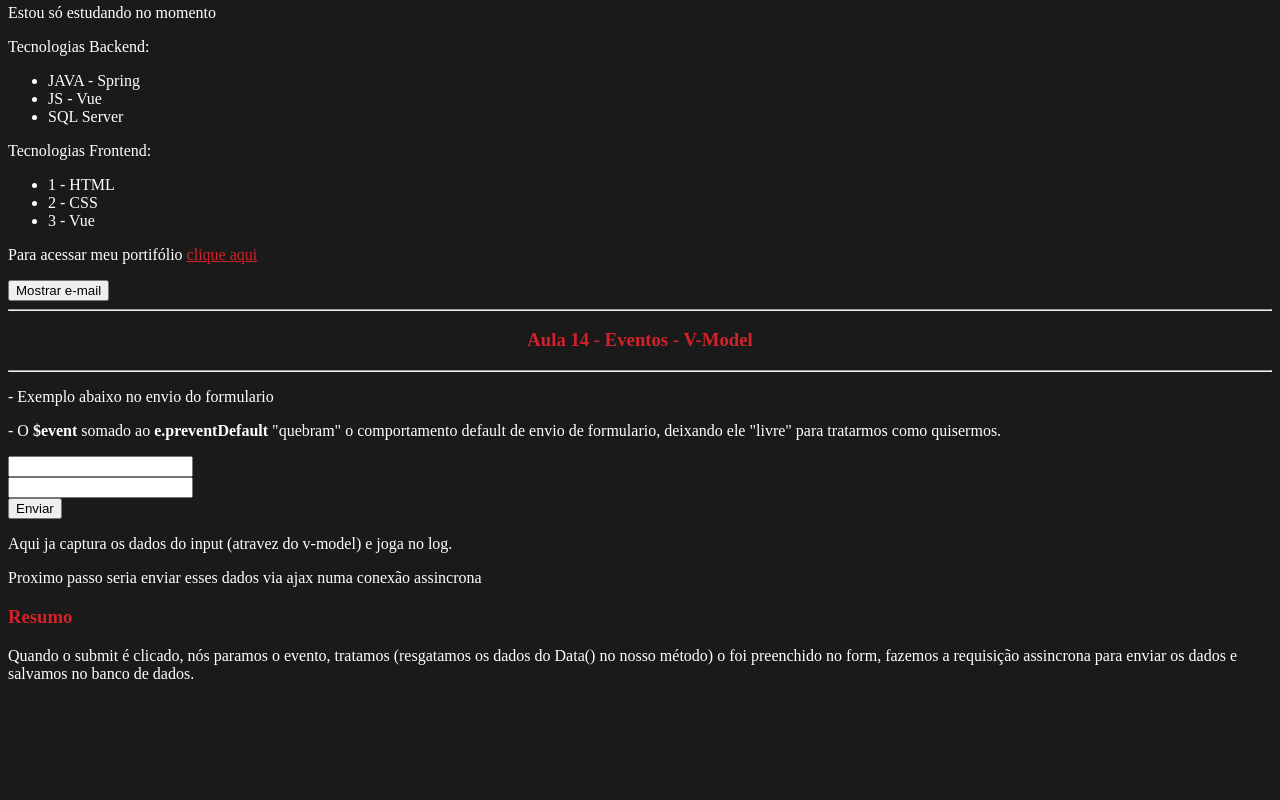
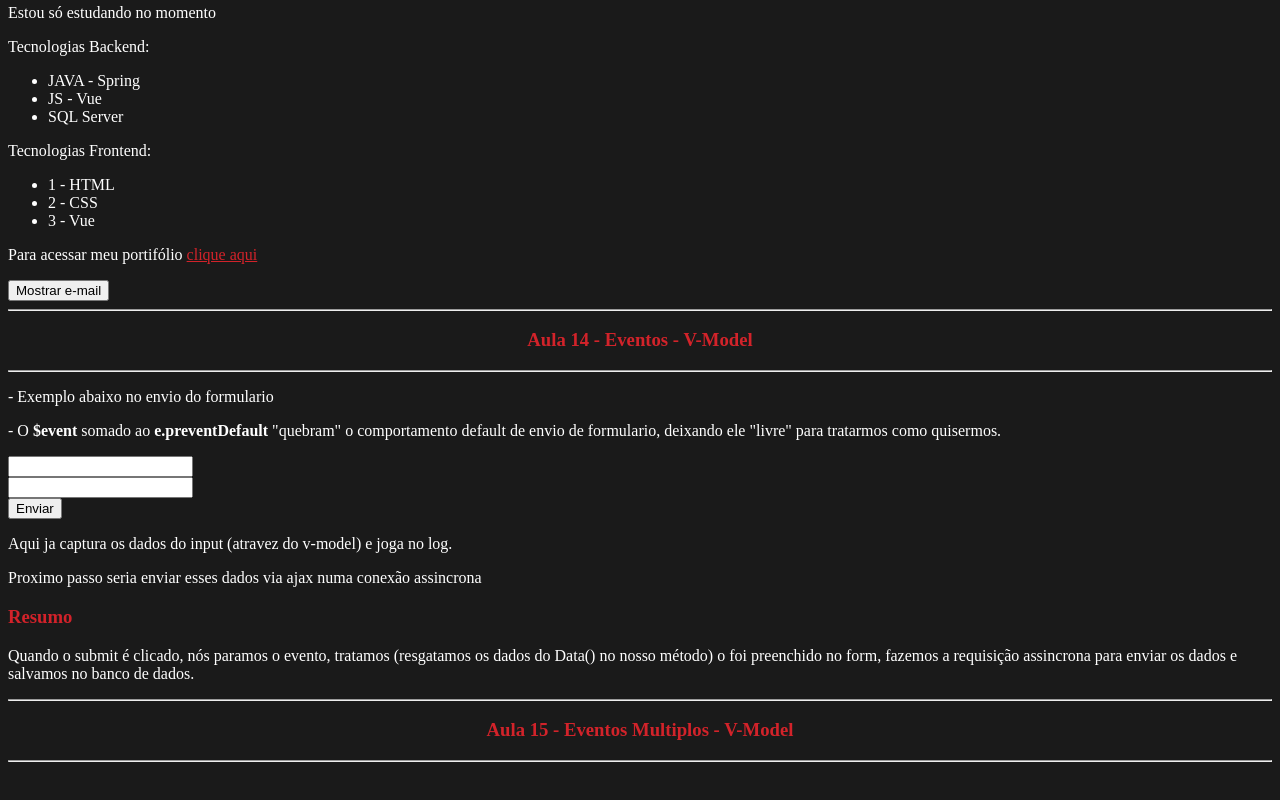
Before and after one commit to felipecabesssa/CursoVueMatheusYoutube, a Vue app in the folder projeto_vue/: page / in a window 1280 px wide. Shown: the part 2563-3363 px from the top of the page. Before the commit the page ends 3342 px from the top, so only its background shows below. Built offline with nearby package versions, Linux system fonts and the light colour scheme.

Commit message:
Aula 15 - Titulo

```diff
--- a/projeto_vue/src/App.vue
+++ b/projeto_vue/src/App.vue
@@ -76,6 +76,10 @@
           o foi preenchido no form, fazemos a requisição assincrona para enviar os dados e
           salvamos no banco de dados.</p>
     </div>
+
+    <hr>
+    <h3 style="color: #d2232a; text-align: center;">Aula 15 - Eventos Multiplos - V-Model</h3>
+    <hr>
     <br>
     <br>
     <br>
```
